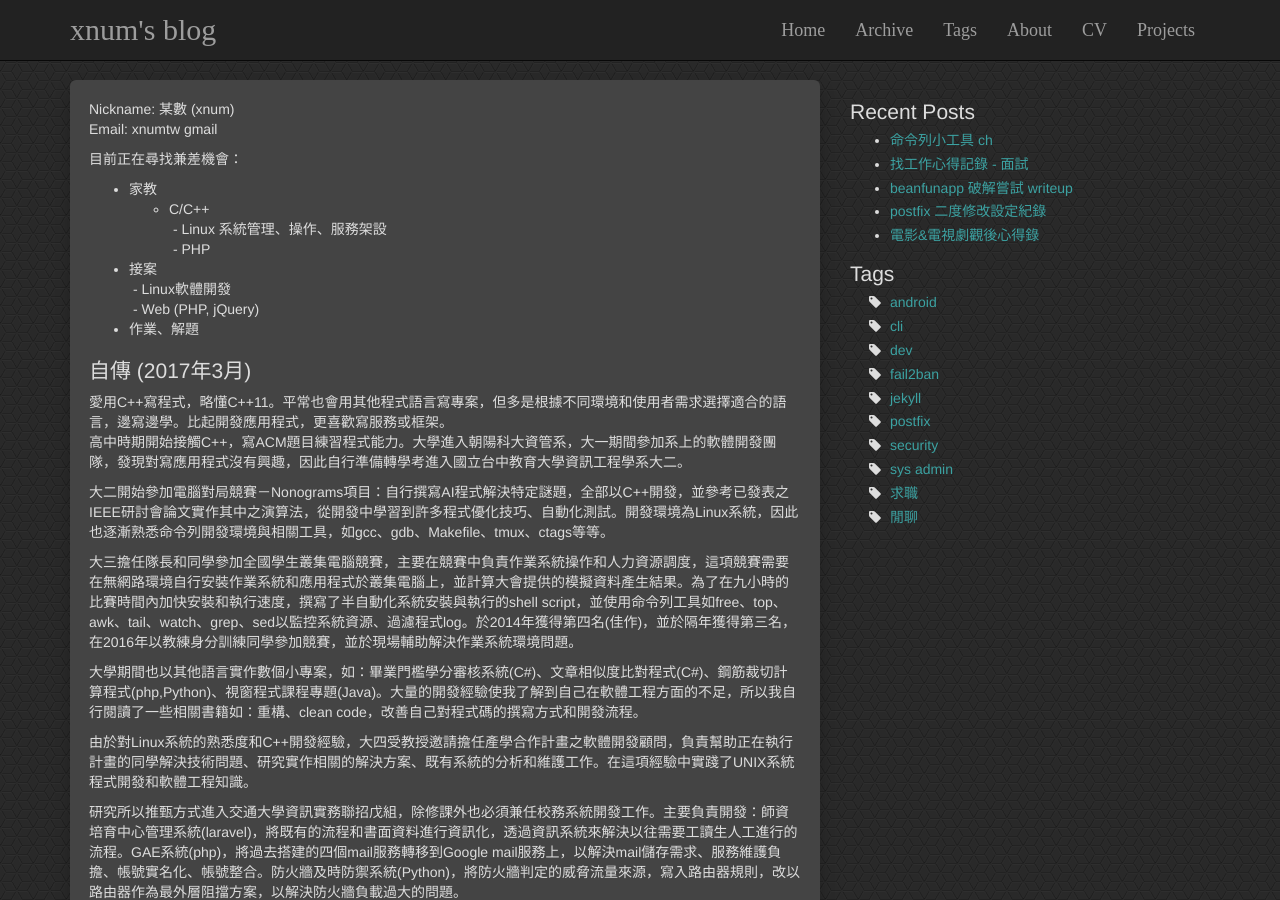
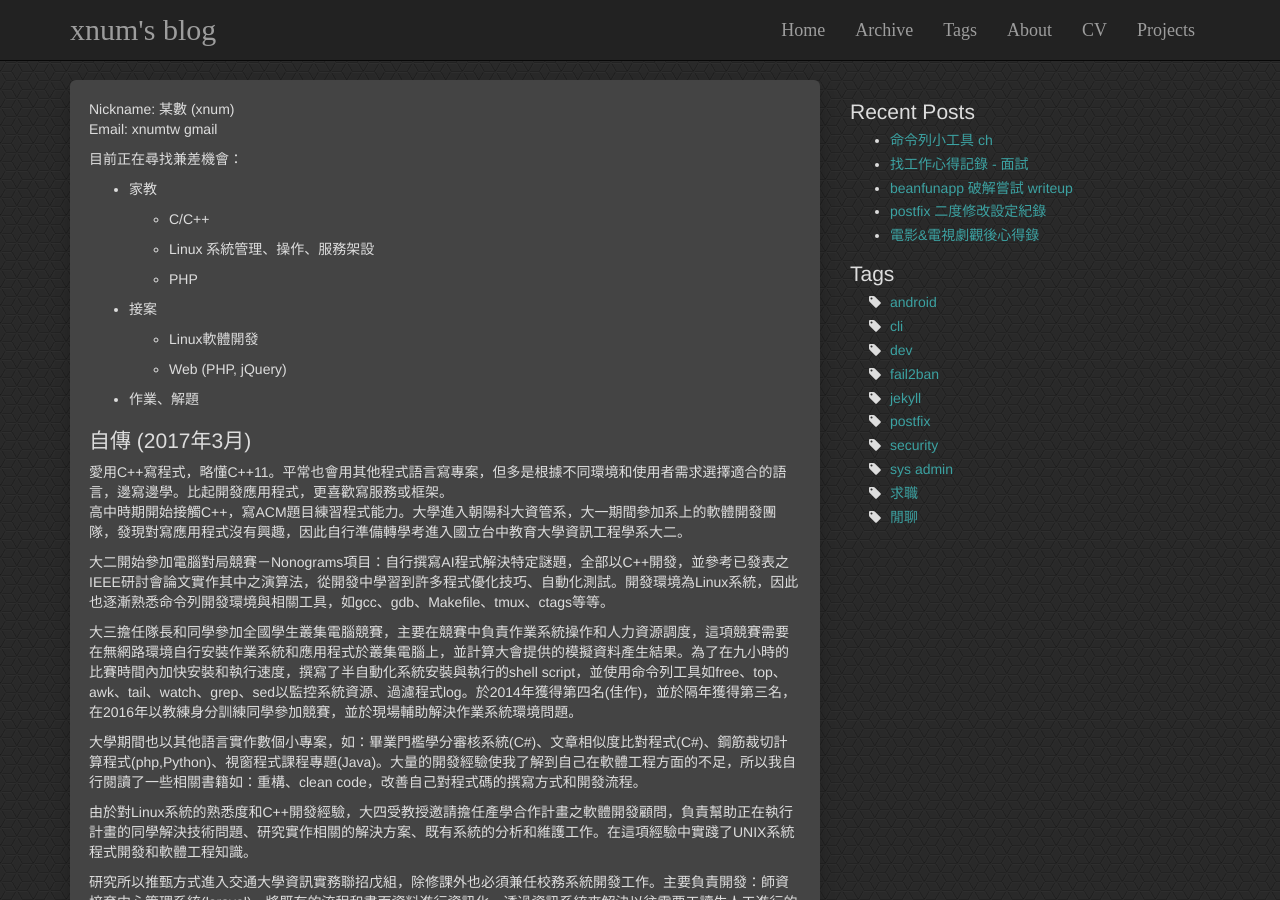
Before and after one commit to xnum/xnum.github.io, a Jekyll site: the page built from about.md, in a window 1280 px wide and 900 px high. Built offline with Jekyll 4.4.1, drawn with Linux system fonts in a browser that asks for light colours; nearby versions of some CDN libraries; library files that are not in the unit come from our copies.

```diff
--- a/about.md
+++ b/about.md
@@ -10,14 +10,21 @@ Email: xnumtw gmail
 
 目前正在尋找兼差機會：
 
-- 家教
-  - C/C++
-  - Linux 系統管理、操作、服務架設
-  - PHP
-- 接案
-  - Linux軟體開發
-  - Web (PHP, jQuery)
-- 作業、解題
+* 家教
+
+    * C/C++
+
+    * Linux 系統管理、操作、服務架設
+
+    * PHP
+
+* 接案
+
+    * Linux軟體開發
+
+    * Web (PHP, jQuery)
+
+* 作業、解題
 
 ## 自傳 (2017年3月)
 
```
